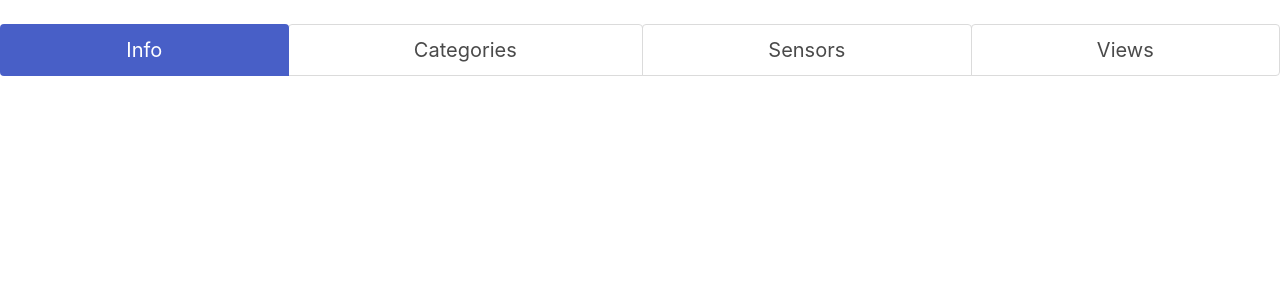
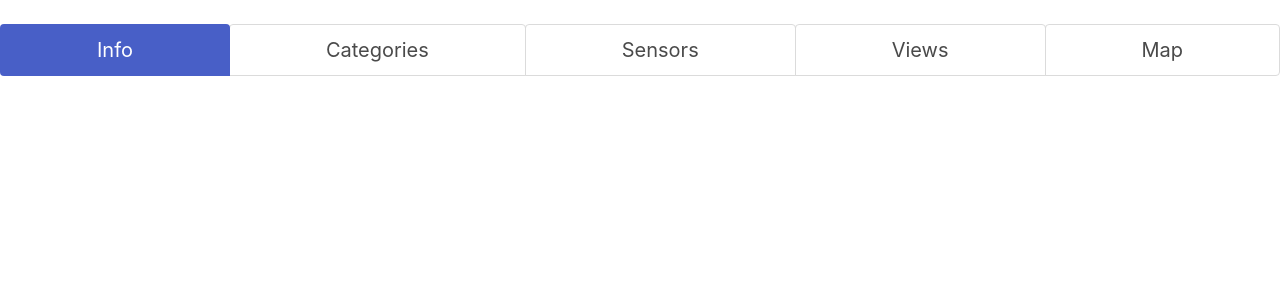
Before and after one commit to danielrenes/car-data-visualization, a Flask app: a page that uses data_visualization/templates/layout.html.j2 in a window 1280 px wide. Shown: the part 80-380 px from the top of the page. Run offline with Flask 2, Linux system fonts and the light colour scheme; a user stored in the database is signed in; tables that the repository leaves empty hold one stand-in row (values such as "Sample post"); data that the repository does not hold is empty; parts of the project's set-up code (start-up, migrations or seed data) failed here and were passed over; some libraries are stand-ins or nearby versions.

Commit message:
initial heatmap design

```diff
--- a/app.py
+++ b/app.py
@@ -48,7 +48,7 @@ def debug_with_datafactory():
 @app.cli.command('debug-with-datareplay', help='Start in debug mode with datareplay.')
 def debug_with_datareplay():
     import subprocess
-    subprocess.call(['python', './generate_parkingspace_datadefinitions.py', '-c', '10', '-t', '500', '-a', '47.475382', '-o', '19.056040', '-r', '0.015'])
+    subprocess.call(['python', './generate_parkingspace_datadefinitions.py', '-c', '10', '-t', '200', '-n', '4', '-x', '8', '-a', '47.475382', '-o', '19.056040', '-r', '0.015'])
     with app.app_context():
         db.drop_all()
         db.create_all()
--- a/data_visualization/models.py
+++ b/data_visualization/models.py
@@ -87,7 +87,8 @@ class User(UserMixin, db.Model):
                 'form_edit': url_for('forms.edit_user_form'),
                 'categories': [url_for('api.get_category', id=categ.id) for categ in self.categories],
                 'views': [url_for('api.get_view', id=view.id) for view in self.views],
-                'parking_spaces': url_for('api.get_parking_spaces'),
+                'map_init': url_for('api.init_map'),
+                'map_refresh': url_for('api.refresh_map'),
                 '_fallback': {
                     'categories': {
                         'form_add': url_for('forms.add_category_form', user_id=self.id),
--- a/data_visualization/static/js/events.js
+++ b/data_visualization/static/js/events.js
@@ -348,6 +348,10 @@ var fn_icon_play = function() {
                 chart_data_lengths[$this.attr("id")] = data_length;
                 window[$this.attr("id")].update();
               } else if (view_type == "preconfigured") {
+                if (replay_interval_id != null) {
+                  clearInterval(replay_interval_id);
+                  replay_interval_id = null;
+                }
                 setTimeout(function() {
                   datareplay($this.attr("id"), refresh_data, chart_data_lengths);
                 }, 0);
--- a/data_visualization/static/js/globals.js
+++ b/data_visualization/static/js/globals.js
@@ -23,3 +23,8 @@ var chart_data_lengths = {};
 var refresh_time = null;
 
 var popup_keep_open = false;
+
+var map = null;
+var map_last_index = 0;
+
+var replay_interval_id = null;
--- a/data_visualization/static/js/map_utils.js
+++ b/data_visualization/static/js/map_utils.js
@@ -1,23 +1,48 @@
+const color_free = "#191";
+const color_occupied = "#f02";
+var heatmap_spots = [];
+
 /**
  * Create one grid element.
  * @param {Integer} lat latitude of the top left corner for the grid element
  * @param {Integer} lon longitude of the top left corener for the grid element
- * @param {Object} rgb color of the grid element
- * @param {Integer} zoom zoom level of the map
+ * @param {String} color color of the grid element
  */
-var grid = function(lat, lon, zoom) {
+var grid = function(lat, lon, color) {
 
 };
-
 
 /**
  * Draw a heatmap spot to the map.
  * @param {Integer} lat latitude of the drawing center
  * @param {Integer} lon longitude of the drawing center
  * @param {Integer} radius radius of the circle
- * @param {Object} rgb color of the circle
- * @param {Integer} zoom zoom level of the map
+ * @param {String} color color of the circle
  */
-var heatmap = function(lat, lon, radius, rgb, zoom) {
+var heatmap = function(lat, lon, radius, color) {
+  heatmap_spots.push(L.circle([lat, lon], {
+    color: color,
+    fillColor: color,
+    fillOpacity: 0.5,
+    radius: radius
+  }).addTo(map));
+};
 
+var replay = function(data) {
+  let index = 0;
+  replay_interval_id = setInterval(function() {
+    for (let i = 0; i < heatmap_spots.length; i++) {
+      map.removeLayer(heatmap_spots[i]);
+    }
+    heatmap_spots.length = 0;
+    for (let key in data) {
+      let splitted = key.split(",");
+      let lat = splitted[0];
+      let lon = splitted[1];
+      let color = data[key][index] == 0 ? color_free : color_occupied;
+      console.log(lat + "," + lon + ": " + data[key][index] + " => " + color);
+      heatmap(lat, lon, 10, color);
+    }
+    index++;
+  }, 1000);
 };
--- a/data_visualization/static/js/tabs.js
+++ b/data_visualization/static/js/tabs.js
@@ -161,10 +161,63 @@ var load_subviews = function(view_idx) {
 };
 
 var load_map = function() {
+  map_last_index = 0;
 
+  $.ajax({
+    url: user_links["map_init"],
+    type: "GET",
+    datatype: "json",
+    beforeSend: function(request) {
+      request.setRequestHeader("Authorization", get_authorization());
+    }
+  }).done(function(data) {
+    $("#user_data").empty();
+    $("#user_data").append("<div style='width: 800px; height: 500px; margin-left: auto; margin-right: auto' id='map'></div>");
+    map = L.map("map").setView([data["center"]["latitude"], data["center"]["longitude"]], data["zoom"]);
+    L.tileLayer('http://{s}.tile.osm.org/{z}/{x}/{y}.png', {
+      attribution: '&copy; <a href="http://osm.org/copyright">OpenStreetMap</a> contributors'
+    }).addTo(map);
+
+    interval_id = setInterval(function() {
+      refresh_data = {};
+      $.ajax({
+        url: user_links["map_refresh"],
+        type: "GET",
+        datatype: "json",
+        data: {"map": map_last_index},
+        beforeSend: function(request) {
+          request.setRequestHeader("Authorization", get_authorization());
+        }
+      }).done(function(data) {
+        let map_last_index_set = false;
+        let replay_data = {};
+        for (let key in data) {
+          if (!map_last_index_set) {
+            map_last_index += data[key].length;
+            map_last_index_set = true;
+          }
+          replay_data[key] = [];
+          for (let i = 0; i < data[key].length; i++) {
+            replay_data[key].push(data[key][i]["value"]);
+          }
+        }
+        if (replay_interval_id != null) {
+          clearInterval(replay_interval_id);
+          replay_interval_id = null;
+        }
+        setTimeout(function() {
+          replay(replay_data);
+        }, 0);
+      });
+    }, 60000);
+  });
 };
 
 var load_tab = function(name) {
+  if (replay_interval_id != null) {
+    clearInterval(replay_interval_id);
+    replay_interval_id = null;
+  }
   switch (name) {
     case 'categories':
       load_categories();
@@ -179,6 +232,7 @@ var load_tab = function(name) {
       break;
     case 'map':
       load_map();
+      link_index = null;
       break;
     default:
       break;
--- a/data_visualization/static/js/utils.js
+++ b/data_visualization/static/js/utils.js
@@ -251,7 +251,7 @@ var json_to_breadcrumb = function(data) {
 var datareplay = function(element_id, data, chart_data_lengths) {
   let index = 0;
   let gauge = document.gauges.get(element_id);
-  setInterval(function() {
+  replay_interval_id = setInterval(function() {
     gauge.value = data[index]["value"];
     index++;
     chart_data_lengths[element_id] = index;
--- a/data_visualization/templates/layout.html.j2
+++ b/data_visualization/templates/layout.html.j2
@@ -32,6 +32,7 @@
     </script>
 
     <script type="text/javascript" src="{{ url_for('static', filename='js/utils.js') }}"></script>
+    <script type="text/javascript" src="{{ url_for('static', filename='js/map_utils.js') }}"></script>
     <script type="text/javascript" src="{{ url_for('static', filename='js/globals.js') }}"></script>
     <script type="text/javascript" src="{{ url_for('static', filename='js/tabs.js') }}"></script>
     <script type="text/javascript" src="{{ url_for('static', filename='js/events.js') }}"></script>
--- a/data_visualization/templates/userpage.html.j2
+++ b/data_visualization/templates/userpage.html.j2
@@ -7,6 +7,7 @@
       <li><a href="#" id="categories_tab">Categories</a></li>
       <li><a href="#" id="sensors_tab">Sensors</a></li>
       <li><a href="#" id="views_tab">Views</a></li>
+      <li><a href="#" id="map_tab">Map</a></li>
     </ul>
   </div>
 {% endblock %}
--- a/local_data.py
+++ b/local_data.py
@@ -192,7 +192,9 @@ class DataGenerator(object):
                 if isinstance(self.datatype, NumericDataType):
                     value = self.datatype.current
                 elif isinstance(self.datatype, EnumeratedDataType):
-                    value = self.datatype.enum.values[self.datatype.current]
+                    # TODO: good solution would be sending the enum values over to the client -> server and client side modifications needed
+                    # value = self.datatype.enum.values[self.datatype.current]
+                    value = self.datatype.current
                 if silent:
                     yield value
                 else:
@@ -214,7 +216,7 @@ def map_to_models(data_generators):
     for data_generator in data_generators:
         sensors.append(data_generator.map_to_sensor())
         datas.append(data_generator.map_to_datas())
-    return (sensors[0:4], datas[0:4])
+    return (sensors, datas)
 
 if __name__ == '__main__':
     data_generators = create_datagenerators()
```
Also changed, not shown: data_visualization/api_blueprint/maps.py (+13 -8 lines), data_visualization/canvas_gauges.py (+6 -2 lines), generate_parkingspace_datadefinitions.py (+6 -4 lines).
